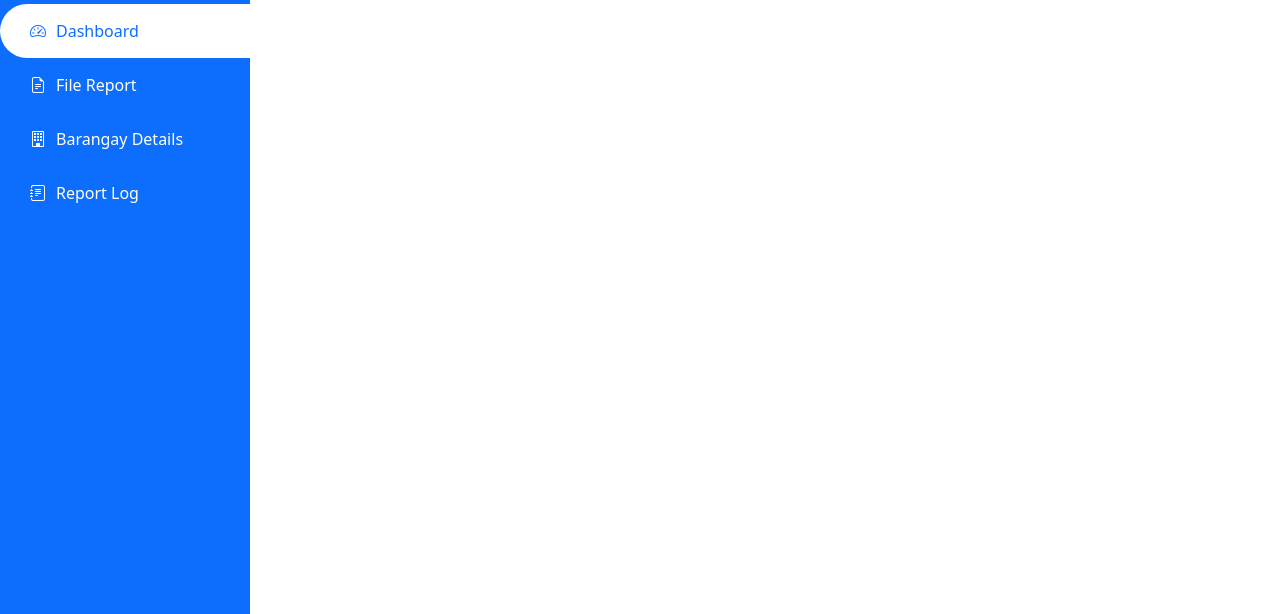
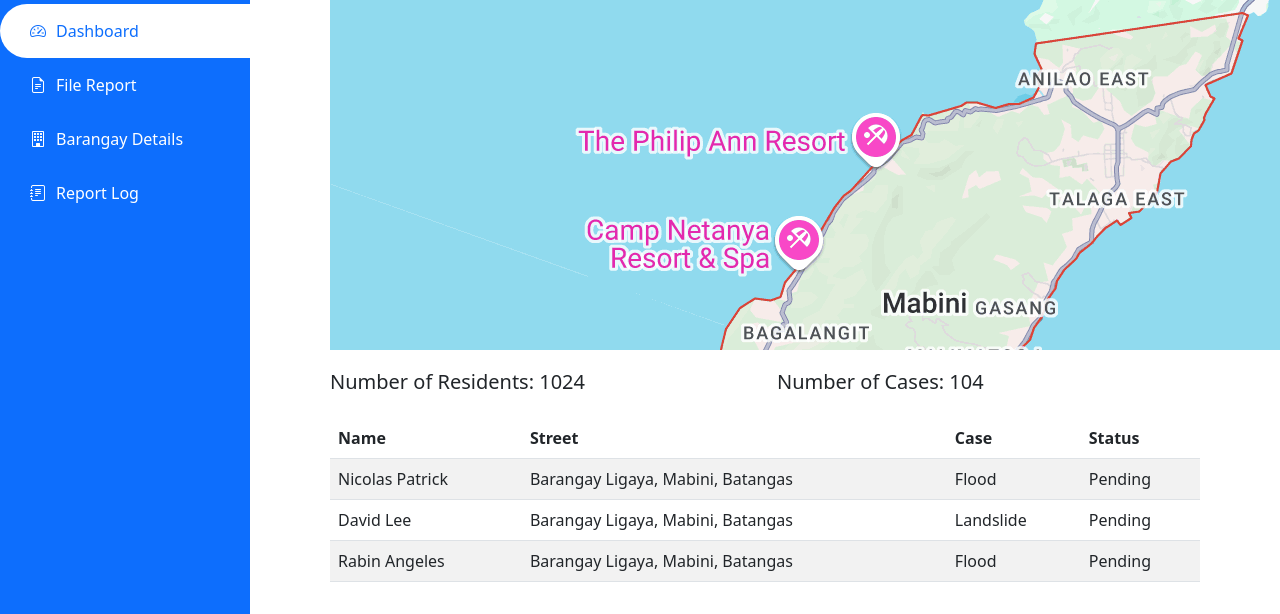
Before and after one commit to Ivan-Caringal/login-register-template, a website: page BarangayDashboard-Dashboard.html in a window 1280 px wide. Shown: the part 186-800 px from the top of the page. Drawn offline with nearby package versions, Linux system fonts and the light colour scheme.

Commit message:
updated dashboard mpa part

```diff
--- a/BarangayDashboard-Dashboard.html
+++ b/BarangayDashboard-Dashboard.html
@@ -3,9 +3,10 @@
 <head>
     <meta charset="UTF-8">
     <meta name="viewport" content="width=device-width, initial-scale=1.0">
-    <title>Collapsible Sidebar</title>
+    <title>Barangay Staff - Dashboard</title>
     <link href="https://cdn.jsdelivr.net/npm/bootstrap@5.3.0/dist/css/bootstrap.min.css" rel="stylesheet">
     <link href="https://cdn.jsdelivr.net/npm/bootstrap-icons/font/bootstrap-icons.css" rel="stylesheet">
+    <link rel="icon" href="images/mabinilogo.png" />
     <script src="https://cdn.jsdelivr.net/npm/bootstrap@5.3.0/dist/js/bootstrap.bundle.min.js"></script>
     <style>
         body {
@@ -79,10 +80,13 @@
         }
         #content {
             flex-grow: 1;
-            padding: 20px;
+            padding: 80px;
             overflow-y: auto;
             height: 100vh;
+            position: relative;
         }
+
+
     </style>
 </head>
 <body>
@@ -97,7 +101,58 @@
     </div>
     <div id="content">
         <h1>Dashboard</h1>
-        <p>Content goes here...</p>
+        <div style="width: 250vh; height: 400px; margin-bottom: 20px;">
+            <iframe
+                src="images/mabinimap.png"
+                width="100%"
+                height="100%"
+                style="border:0;"
+                allowfullscreen=""
+                loading="lazy"
+                referrerpolicy="no-referrer-when-downgrade">
+            </iframe>
+        </div>
+
+
+        <div class="row mb-3">
+            <div class="col">
+                <h5>Number of Residents: 1024</h5>
+            </div>
+            <div class="col">
+                <h5>Number of Cases: 104</h5>
+            </div>
+        </div>
+
+        <table class="table table-striped">
+            <thead>
+                <tr>
+                    <th>Name</th>
+                    <th>Street</th>
+                    <th>Case</th>
+                    <th>Status</th>
+                </tr>
+            </thead>
+            <tbody>
+                <tr>
+                    <td>Nicolas Patrick</td>
+                    <td>Barangay Ligaya, Mabini, Batangas</td>
+                    <td>Flood</td>
+                    <td>Pending</td>
+                </tr>
+                <tr>
+                    <td>David Lee</td>
+                    <td>Barangay Ligaya, Mabini, Batangas</td>
+                    <td>Landslide</td>
+                    <td>Pending</td>
+                </tr>
+                <tr>
+                    <td>Rabin Angeles</td>
+                    <td>Barangay Ligaya, Mabini, Batangas</td>
+                    <td>Flood</td>
+                    <td>Pending</td>
+                </tr>
+            </tbody>
+        </table>
     </div>
     <script>
         document.getElementById('toggleSidebar').addEventListener('click', function() {
```
